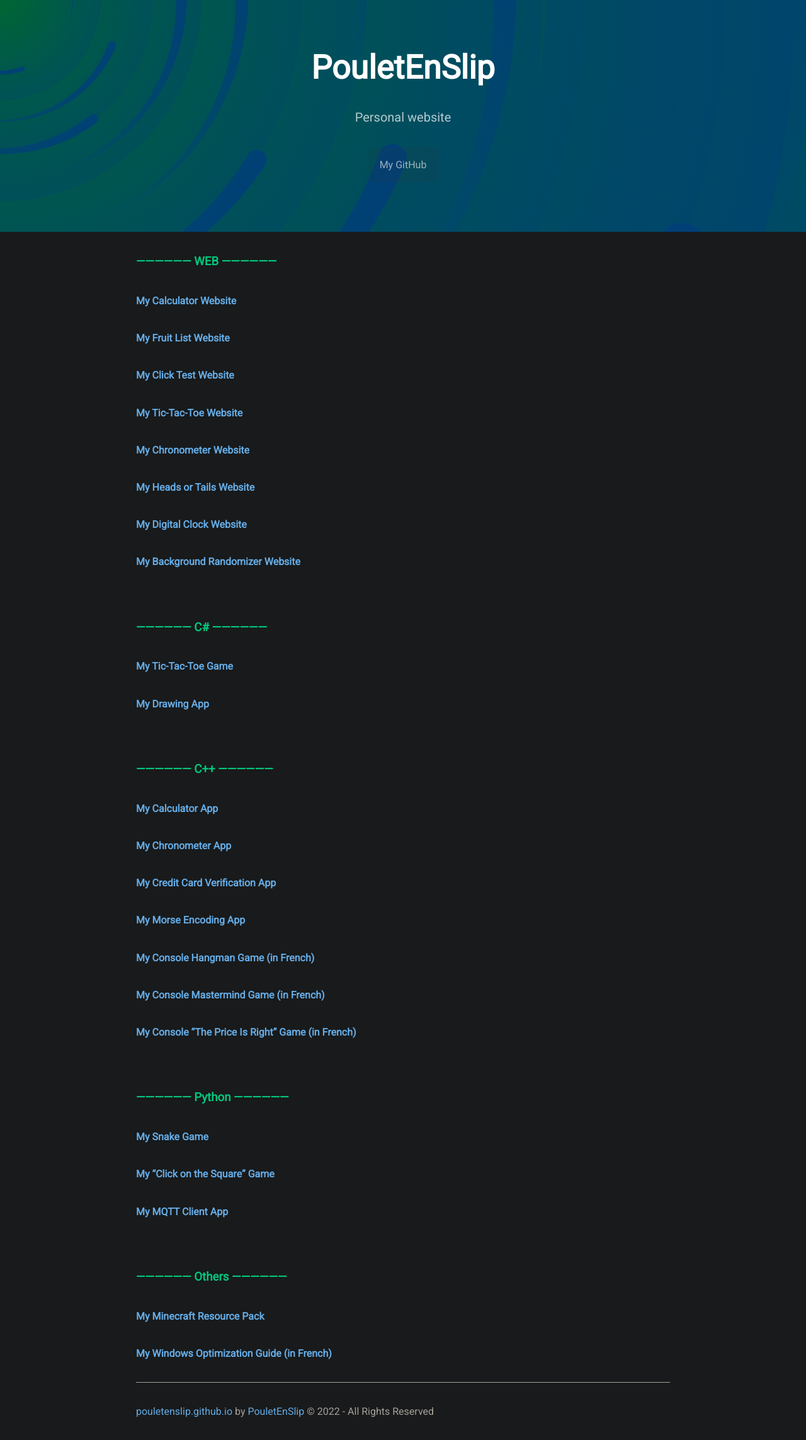
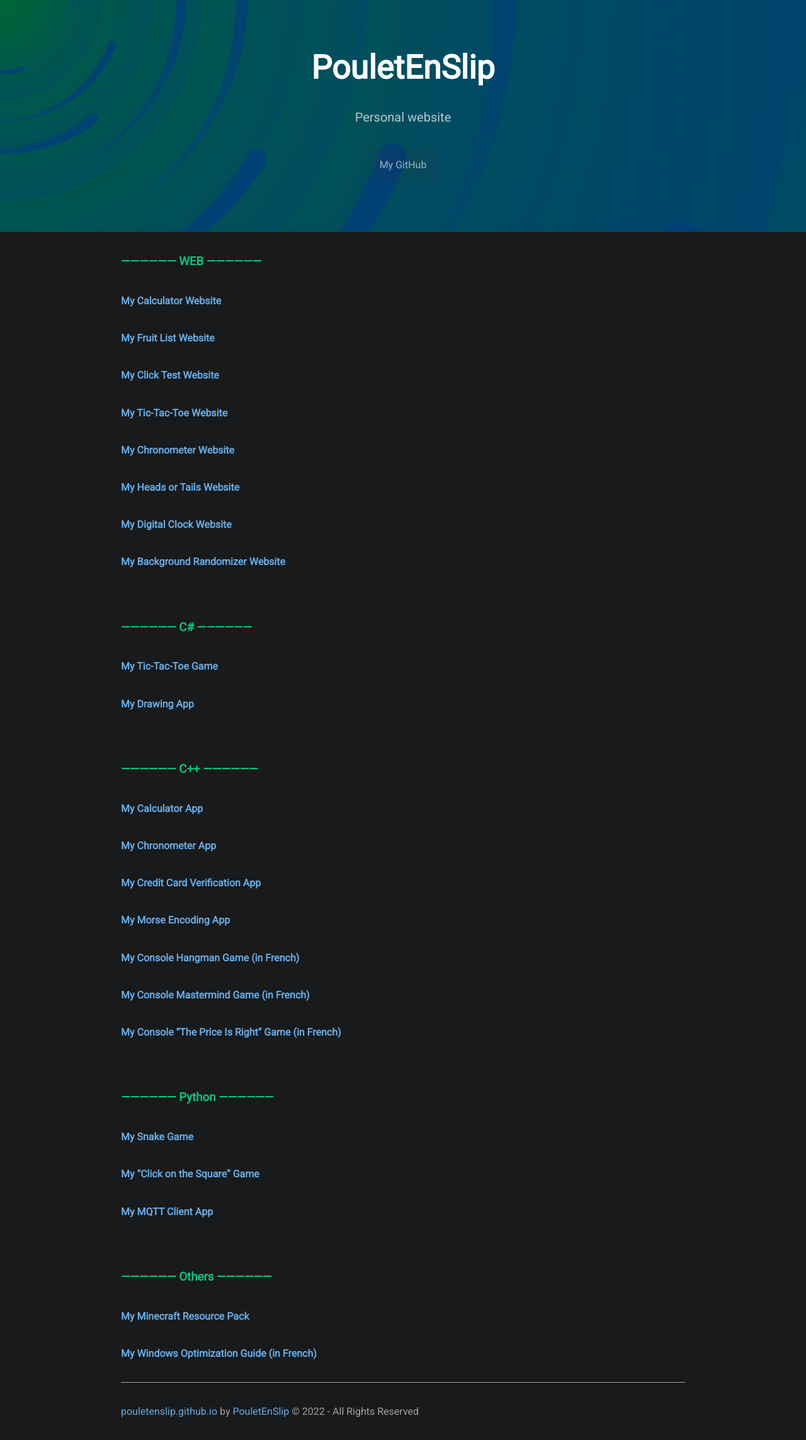
Before and after one commit to PouletEnSlip/pouletenslip.github.io, a Jekyll site: the page built from index.md, in a window 1280 px wide. Shown: the whole page at 63% size. Built offline with Jekyll 4.4.1, drawn with Linux system fonts in a browser that asks for light colours; our own code applies the rules of GitHub Pages for plain Markdown files.

Commit message:
Update jekyll-theme-cayman.scss

```diff
--- a/_sass/jekyll-theme-cayman.scss
+++ b/_sass/jekyll-theme-cayman.scss
@@ -143,7 +143,7 @@ a {
 	}
 
 	@include large {
-		max-width: 65rem;
+		max-width: 68rem;
 		padding: 2rem 6rem;
 		margin: 0 auto;
 		font-size: 1rem;
```
